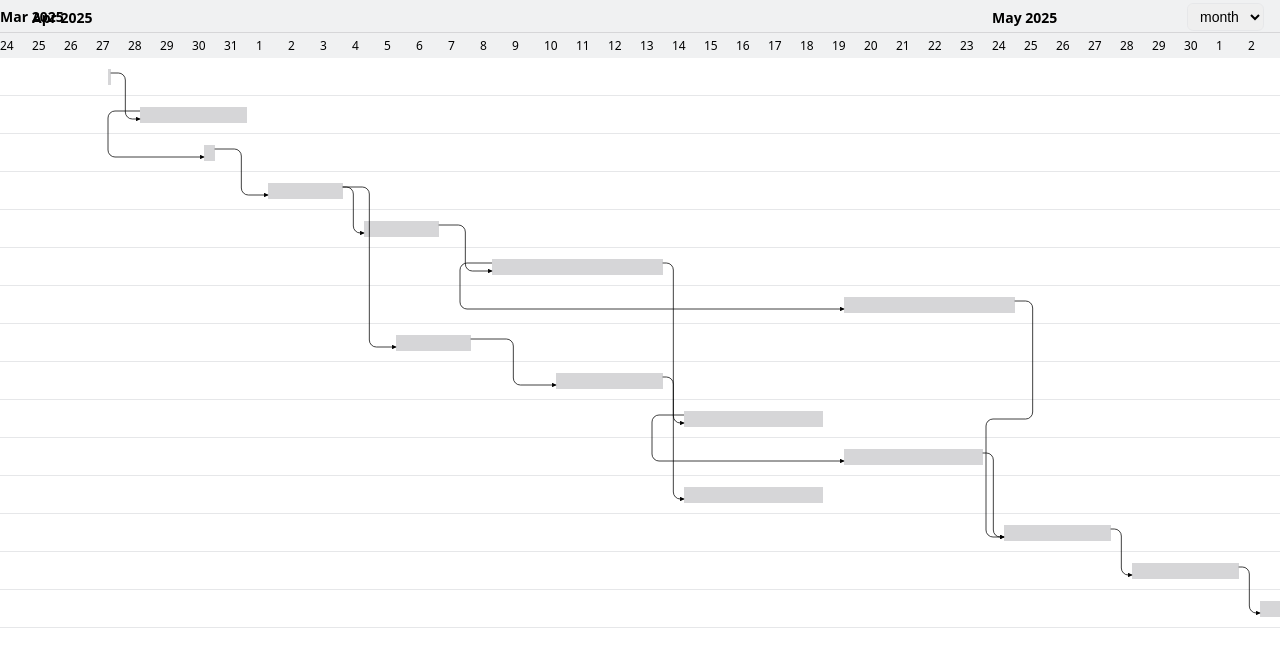
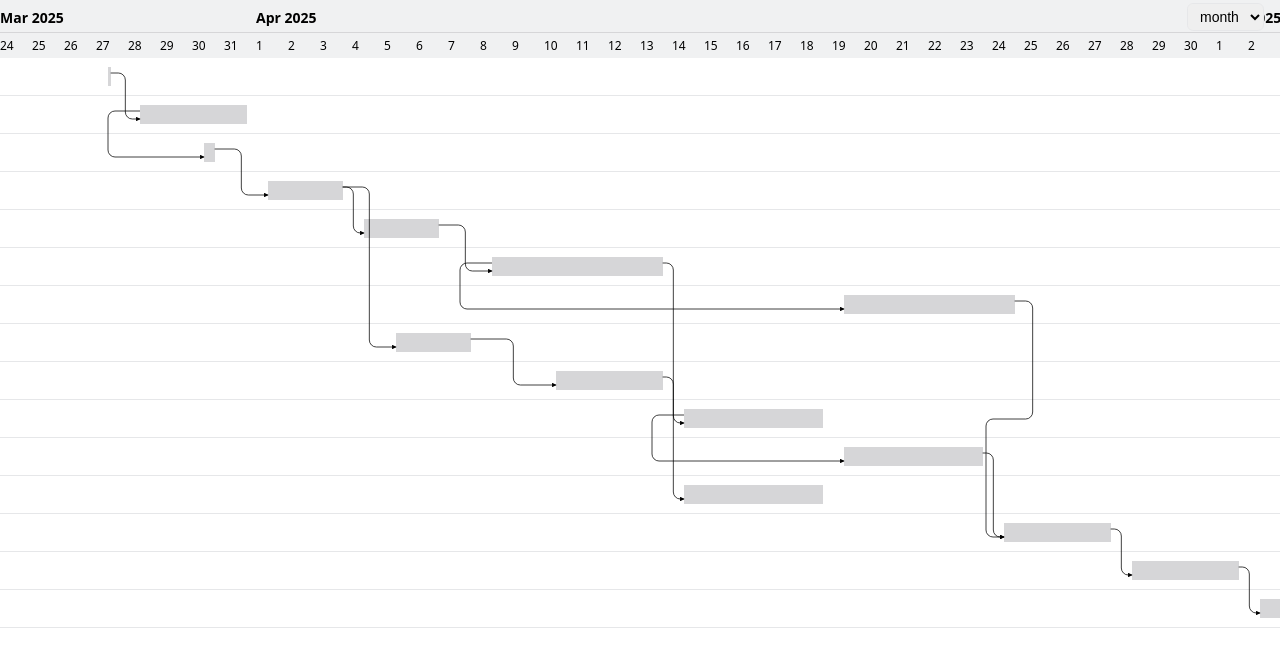
Before and after one commit to jaeungkim/gantt-chart, a React (Vite) app: page / in a window 1280 px wide. Shown: the top 656 px of the page. Built offline with nearby package versions, Linux system fonts and the light colour scheme.

Commit message:
chore: top header sticky finished

```diff
--- a/src/components/GanttBar.tsx
+++ b/src/components/GanttBar.tsx
@@ -71,7 +71,7 @@ export default function GanttBar({
           background: '#D6D6D8',
           transform: `translateX(${currentTask.barLeft + offsetX}px)`,
           width: currentTask.barWidth + offsetWidth,
-          height: 16,
+          height: NODE_HEIGHT / 2,
           userSelect: 'none',
         }}
       >
--- a/src/components/GanttChartHeader.tsx
+++ b/src/components/GanttChartHeader.tsx
@@ -37,7 +37,6 @@ const GanttChartHeader: React.FC<GanttChartHeaderProps> = ({
 
   const mergedGroups = useMemo(() => {
     const merged: typeof topGroups = [];
-    // console.log('topGroups', topGroups);
     for (const group of topGroups) {
       const last = merged[merged.length - 1];
       if (last && last.label === group.label) {
@@ -77,8 +76,6 @@ const GanttChartHeader: React.FC<GanttChartHeaderProps> = ({
     return () => el.removeEventListener('scroll', handleScroll);
   }, [mergedGroupsWithLeft]);
 
-  const stickyLabel = mergedGroupsWithLeft[stickyIndex]?.label ?? '';
-
   return (
     <div
       style={{
@@ -104,31 +101,11 @@ const GanttChartHeader: React.FC<GanttChartHeaderProps> = ({
         >
           <div
             style={{
-              position: 'sticky',
-              left: 0,
-              zIndex: 40,
-              display: 'flex',
-              width: `${bottomRowCells[0]?.widthPx ?? 0}px`,
-              flexShrink: 0,
-              alignItems: 'center',
-              justifyContent: 'start',
-              backgroundColor: '#F0F1F2',
-              whiteSpace: 'nowrap',
-              fontSize: '14px',
-              fontWeight: 'bold',
-            }}
-          >
-            {stickyLabel}
-          </div>
-
-          <div
-            style={{
               display: 'flex',
             }}
           >
-            {/* start with 0+1 index not 0 */}
             {mergedGroupsWithLeft.map((group, idx) => {
-              if (idx === 0) return;
+              const isSticky = idx === stickyIndex;
               return (
                 <div
                   key={idx}
@@ -138,16 +115,22 @@ const GanttChartHeader: React.FC<GanttChartHeaderProps> = ({
                     fontWeight: 'bold',
                     textAlign: 'left',
                     width: `${group.widthPx}px`,
+                    zIndex: 40,
                     backgroundColor: '#F0F1F2',
+                    ...(isSticky && {
+                      position: 'sticky',
+                      left: 0,
+                    }),
                   }}
                 >
                   <p
                     style={{
                       margin: 0,
                       padding: '0 0px',
+                      whiteSpace: 'nowrap',
                     }}
                   >
-                    {idx === 0 ? '' : group.label}
+                    {group.label}
                   </p>
                 </div>
               );
@@ -206,7 +189,6 @@ const GanttChartHeader: React.FC<GanttChartHeaderProps> = ({
                   position: 'relative',
                   lineHeight: 'normal',
                   padding: '4px 0',
-                  // textAlign: 'center',
                   fontSize: '12px',
                   width: `${cell.widthPx}px`,
                 }}
--- a/src/constants/gantt.ts
+++ b/src/constants/gantt.ts
@@ -5,7 +5,7 @@ export const TIMELINE_SHIFT_BUFFER = 3;
 
 export const GANTT_SCALE_CONFIG: Record<GanttScaleKey, GanttScaleConfig> = {
   day: {
-    labelUnit: 'day',
+    labelUnit: 'day', // laebel unit for the top header
     tickUnit: 'hour',
     unitPerTick: 1,
     dragStepUnit: 'hour',
@@ -15,14 +15,14 @@ export const GANTT_SCALE_CONFIG: Record<GanttScaleKey, GanttScaleConfig> = {
     formatHeaderLabel: (d) => d.format('MMM D'),
   },
   week: {
-    labelUnit: 'week',
+    labelUnit: 'month',
     tickUnit: 'day',
     unitPerTick: 1,
     dragStepUnit: 'hour',
     dragStepAmount: 6,
     basePxPerDragStep: 54,
     formatTickLabel: (d) => d.format('D'),
-    formatHeaderLabel: (d) => d.format('MMM D'),
+    formatHeaderLabel: (d) => d.format('MMM'),
   },
   month: {
     labelUnit: 'month',
--- a/src/pages/Gantt.tsx
+++ b/src/pages/Gantt.tsx
@@ -7,6 +7,7 @@ import { GanttScaleKey } from 'types/gantt';
 import { Task } from 'types/task';
 import { setupTimelineStructure } from 'utils/timeline';
 import sourceTasks from '../../db.ts';
+import dayjs from 'utils/dayjs.ts';
 
 interface GanttProps {
   tasks: Task[];
@@ -50,6 +51,15 @@ function Gantt({ tasks, onTasksChange, ganttHeight, columnWidth }: GanttProps) {
       setTransformedTasks,
     );
   }, [rawTasks, selectedScale]);
+
+  useEffect(() => {
+    const updatedTasksMap = transformedTasks.map((task) => ({
+      ...task,
+      startDate: dayjs(task.startDate).local().format('YYYY-MM-DD HH:mm:ss'),
+      endDate: dayjs(task.endDate).local().format('YYYY-MM-DD HH:mm:ss'),
+    }));
+    console.log('Updated Tasks:', updatedTasksMap);
+  }, [transformedTasks]);
 
   return (
     <section
--- a/src/utils/timeline.ts
+++ b/src/utils/timeline.ts
@@ -136,9 +136,8 @@ export function createTopHeaderGroups(
   let currentKey: number | null = null;
   let currentLabel = '';
   let currentWidth = 0;
-  let currentStart: dayjs.Dayjs | null = null;
+  let currentStart: Dayjs | null = null;
 
-  console.log('bottomCells', bottomCells);
   bottomCells.forEach((cell, i) => {
     const start = cell.startDate.startOf(labelUnit);
     const key = start.valueOf();
```
